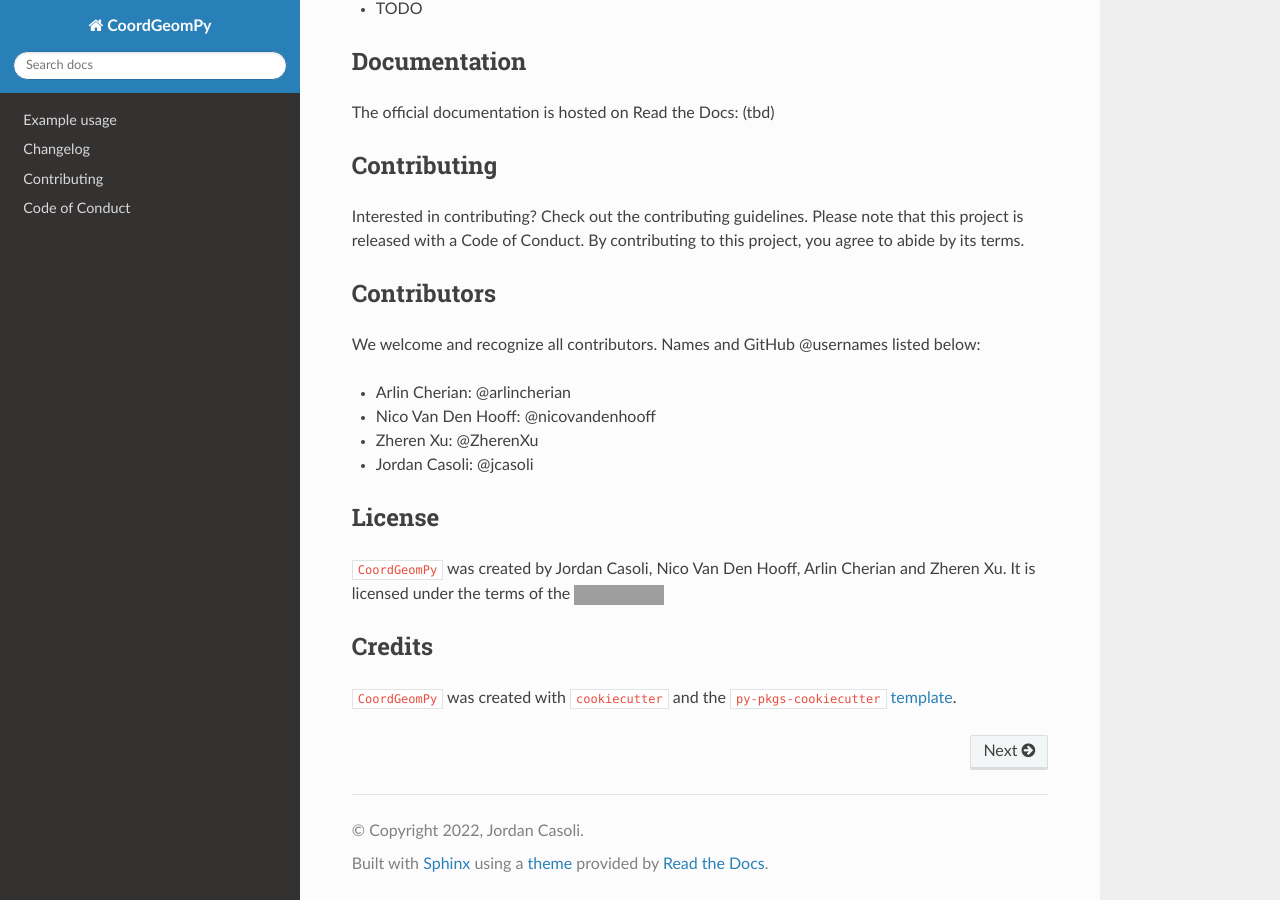
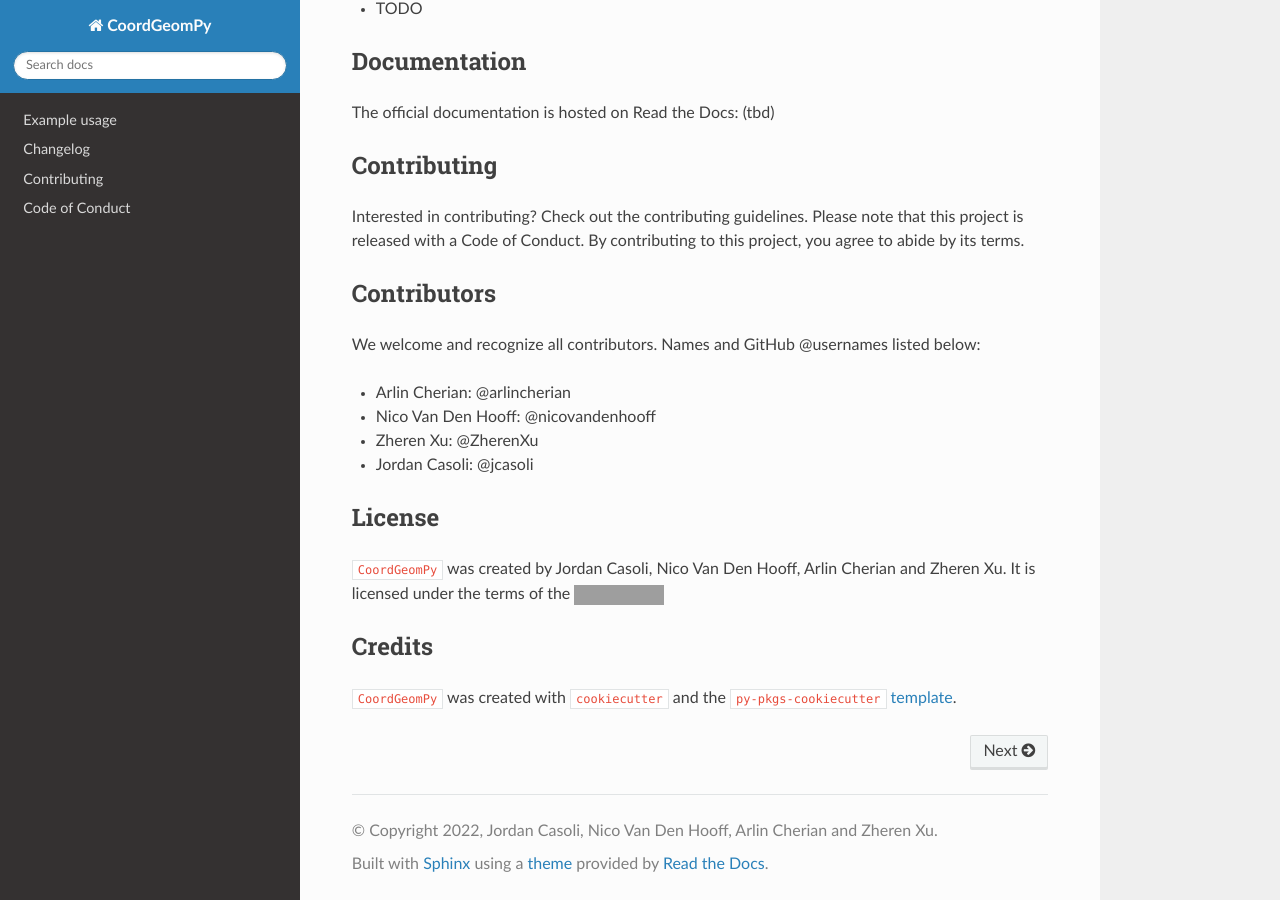
Before and after one commit to flor14/CoordGeomPy, a Sphinx documentation site: the page built from docs/index.md, in a window 1280 px wide and 900 px high, scrolled down 1323 px. Built offline with Sphinx 7.4.7 and the Read the Docs theme 2.0.0, drawn with Linux system fonts in a browser that asks for light colours; pages that are not in the unit, such as notebooks, are missing from menus; grey boxes are pictures that could not be loaded.

Commit message:
docs: add nico, arlin, zheren to conf.py

```diff
--- a/docs/conf.py
+++ b/docs/conf.py
@@ -7,8 +7,8 @@
 # -- Project information -----------------------------------------------------
 
 project = u"CoordGeomPy"
-copyright = u"2022, Jordan Casoli"
-author = u"Jordan Casoli"
+copyright = u"2022, Jordan Casoli, Nico Van Den Hooff, Arlin Cherian and Zheren Xu"
+author = u"Jordan Casoli, Nico Van Den Hooff, Arlin Cherian and Zheren Xu"
 
 # -- General configuration ---------------------------------------------------
 
```
